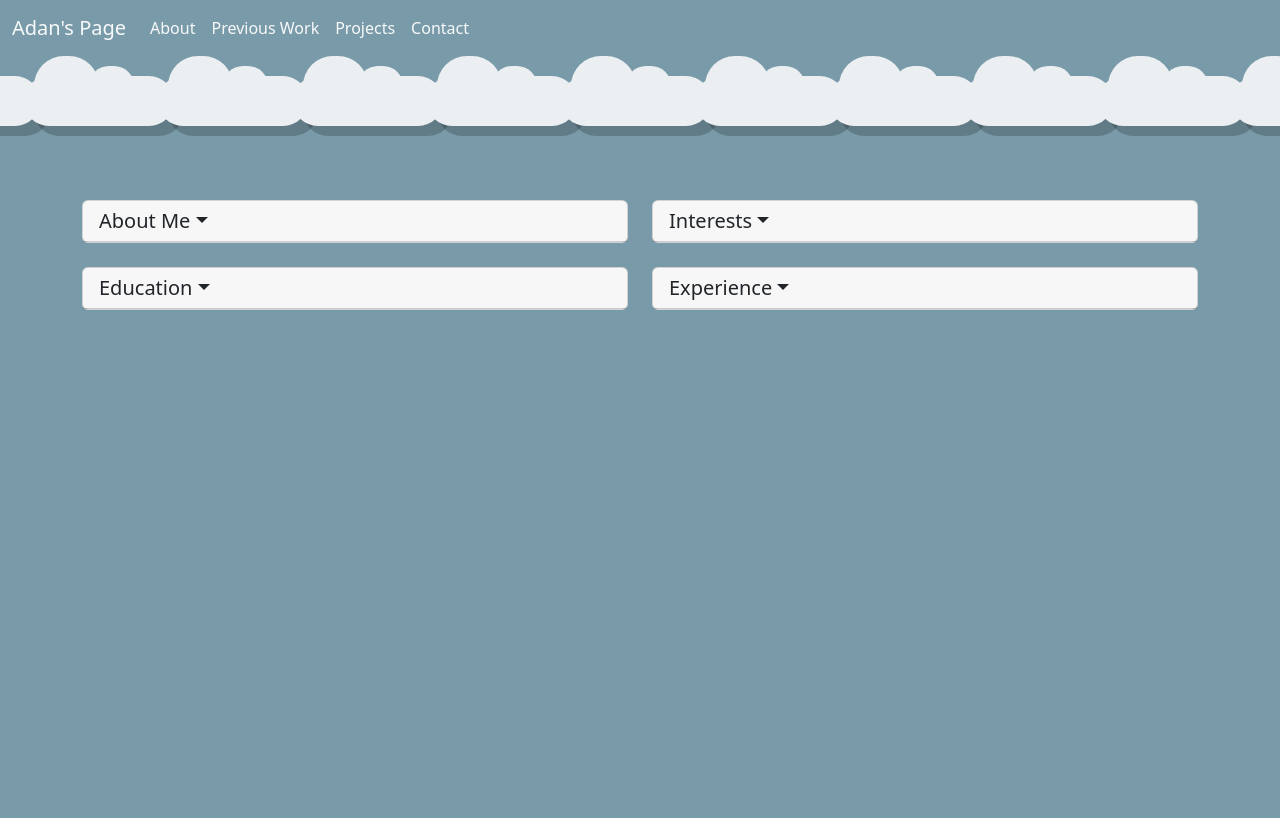
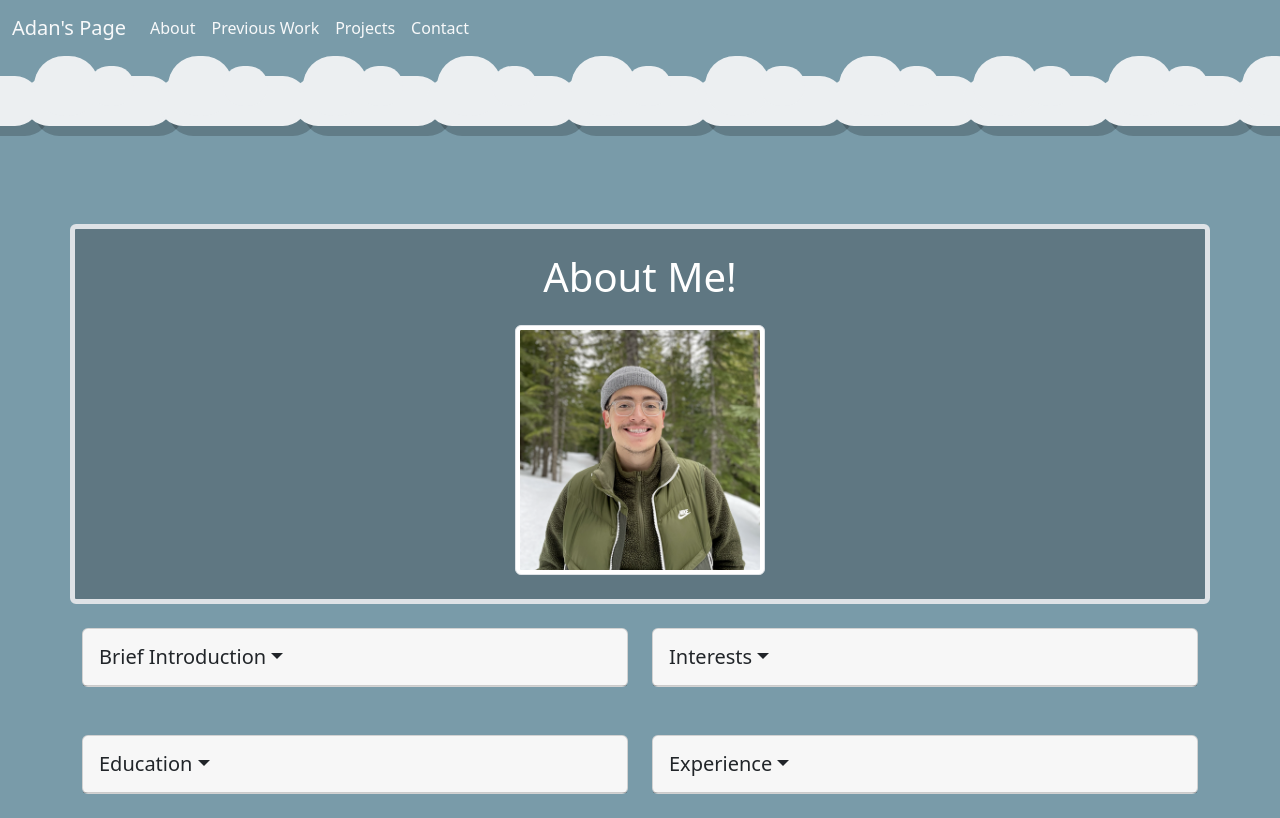
Before and after one commit to AdanH2/personal-website, a plain HTML site: page about.html in a window 1280 px wide. Drawn offline with nearby package versions, Linux system fonts and the light colour scheme.

Commit message:
Some changes to home page button and about me page.

```diff
--- a/about.html
+++ b/about.html
@@ -22,6 +22,7 @@
     ></script>
     <script defer src="javascript/index.js"></script>
     <link rel="stylesheet" href="css/styles.css" />
+    <link rel="stylesheet" href="css/about.css" />
   </head>
   <body>
     <object
@@ -32,17 +33,47 @@
       style="height: 170px"
     ></object>
     <div class="container">
+      <div class="row">
+        <div
+          class="col badge bg-dark mt-5 py-4 border border-5"
+          style="--bs-bg-opacity: 0.3"
+        >
+          <h1>About Me!</h1>
+          <img
+            src="images/adan.png"
+            width="250"
+            height="250"
+            alt="Profile Picture"
+            class="img-thumbnail mt-3"
+          />
+        </div>
+      </div>
+    </div>
+    <!-- <div class="container text-center">
+      <div class="row mb-4">
+        <div class="col">
+          <img
+            src="images/adan.png"
+            width="300"
+            height="300"
+            alt="Profile Picture"
+            class="img-thumbnai"
+          />
+        </div>
+      </div>
+    </div> -->
+    <div class="container">
       <div class="row my-4">
-        <div class="col-12 col-sm-6">
+        <div class="col-12 col-sm-6 mb-4">
           <div class="card">
             <h5
-              class="card-header"
+              class="card-header p-3"
               data-bs-toggle="collapse"
               data-bs-target="#collapseAboutMe"
               aria-expanded="false"
               aria-controls="collapseAboutMe"
             >
-              About Me
+              Brief Introduction
               <div class="d-inline dropdown-toggle"></div>
             </h5>
             <div class="collapse" id="collapseAboutMe">
@@ -62,7 +93,7 @@
         <div class="col-12 col-sm-6">
           <div class="card">
             <h5
-              class="card-header"
+              class="card-header p-3"
               data-bs-toggle="collapse"
               data-bs-target="#collapseInterests"
               aria-expanded="false"
@@ -86,10 +117,10 @@
         </div>
       </div>
       <div class="row my-4">
-        <div class="col-12 col-sm-6">
+        <div class="col-12 col-sm-6 mb-4">
           <div class="card">
             <h5
-              class="card-header"
+              class="card-header p-3"
               data-bs-toggle="collapse"
               data-bs-target="#collapseEducation"
               aria-expanded="false"
@@ -111,10 +142,10 @@
             </div>
           </div>
         </div>
-        <div class="col-12 col-sm-6">
+        <div class="col-12 col-sm-6 mb-4">
           <div class="card">
             <h5
-              class="card-header"
+              class="card-header p-3"
               data-bs-toggle="collapse"
               data-bs-target="#collapseExperience"
               aria-expanded="false"
--- a/css/about.css
+++ b/css/about.css
@@ -0,0 +1,21 @@
+.blink {
+  animation: blink .005s linear 10000;
+}
+
+@keyframes blink {
+  0% {
+    opacity: 0.75;
+  }
+  /* 25% {
+    opacity: 0;
+  } */
+  50% {
+    opacity: 0.75;
+  }
+  /* 75% {
+    opacity: 1;
+  } */
+  100% {
+    opacity: 1;
+  }
+}
--- a/javascript/index.js
+++ b/javascript/index.js
@@ -3,7 +3,6 @@ document.getElementById("navObject").addEventListener("load", function () {
   const links = Array.from(navDoc.querySelectorAll("a.nav-link"));
   const navbarBrand = navDoc.querySelector("a.navbar-brand");
   links.push(navbarBrand);
-  console.log(links);
   links.forEach((link) => {
     link.addEventListener("click", function (event) {
       event.preventDefault();
```
Also changed, not shown: contact.html (+11 -1 lines), css/index.css (+9 -4 lines), previous.html (+26 -1 lines), projects.html (+7 -1 lines).
